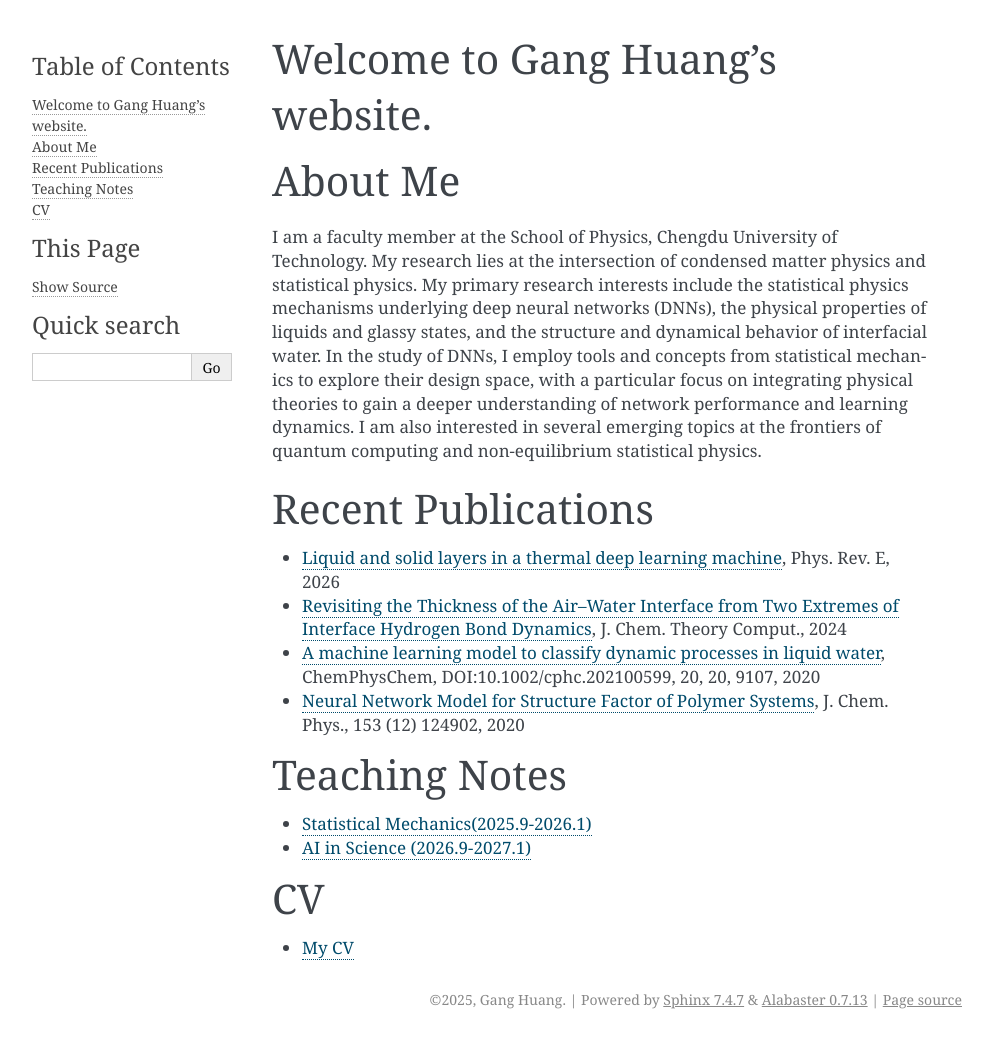
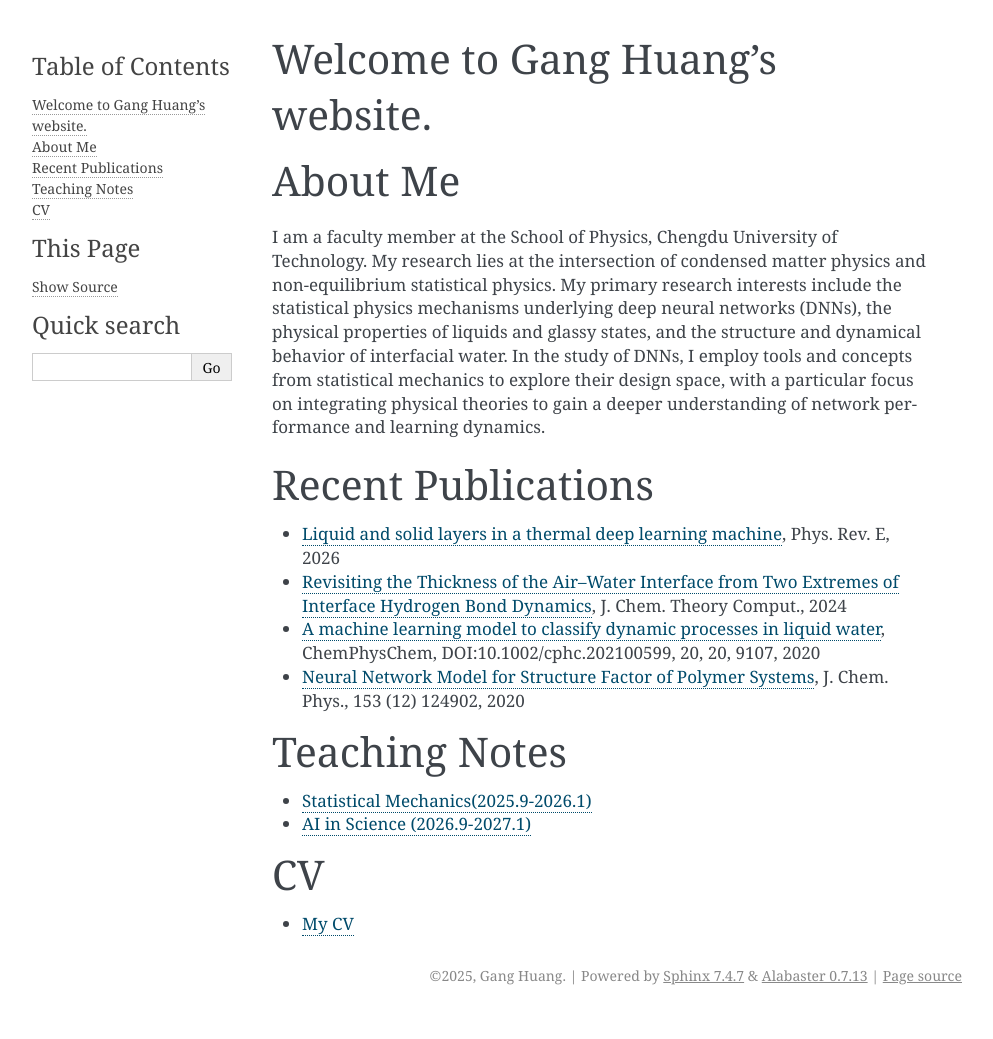
Before and after one commit to hg08/hg08.github.io, a Sphinx documentation site: the page built from doc/home.md, in a window 1280 px wide. Shown: the whole page, without its empty margins (148-1141 px from the left). Built offline with Sphinx 7.4.7, drawn with Linux system fonts in a browser that asks for light colours; after the commit the page ends 1015 px from its top, so only the background shows below that.

Commit message:
update home

```diff
--- a/doc/home.md
+++ b/doc/home.md
@@ -2,8 +2,9 @@
 
 # About Me
 I am a faculty member at the School of Physics, Chengdu University of Technology.
-My research lies at the intersection of condensed matter physics and statistical physics.
-My primary research interests include the statistical physics mechanisms underlying deep neural networks (DNNs), the physical properties of liquids and glassy states, and the structure and dynamical behavior of interfacial water. In the study of DNNs, I employ tools and concepts from statistical mechanics to explore their design space, with a particular focus on integrating physical theories to gain a deeper understanding of network performance and learning dynamics. I am also interested in several emerging topics at the frontiers of quantum computing and non-equilibrium statistical physics.
+My research lies at the intersection of condensed matter physics and non-equilibrium statistical physics.
+My primary research interests include the statistical physics mechanisms underlying deep neural networks (DNNs), the physical properties of liquids and glassy states, and the structure and dynamical behavior of interfacial water.
+In the study of DNNs, I employ tools and concepts from statistical mechanics to explore their design space, with a particular focus on integrating physical theories to gain a deeper understanding of network performance and learning dynamics.
 
 # Recent Publications
 
```
